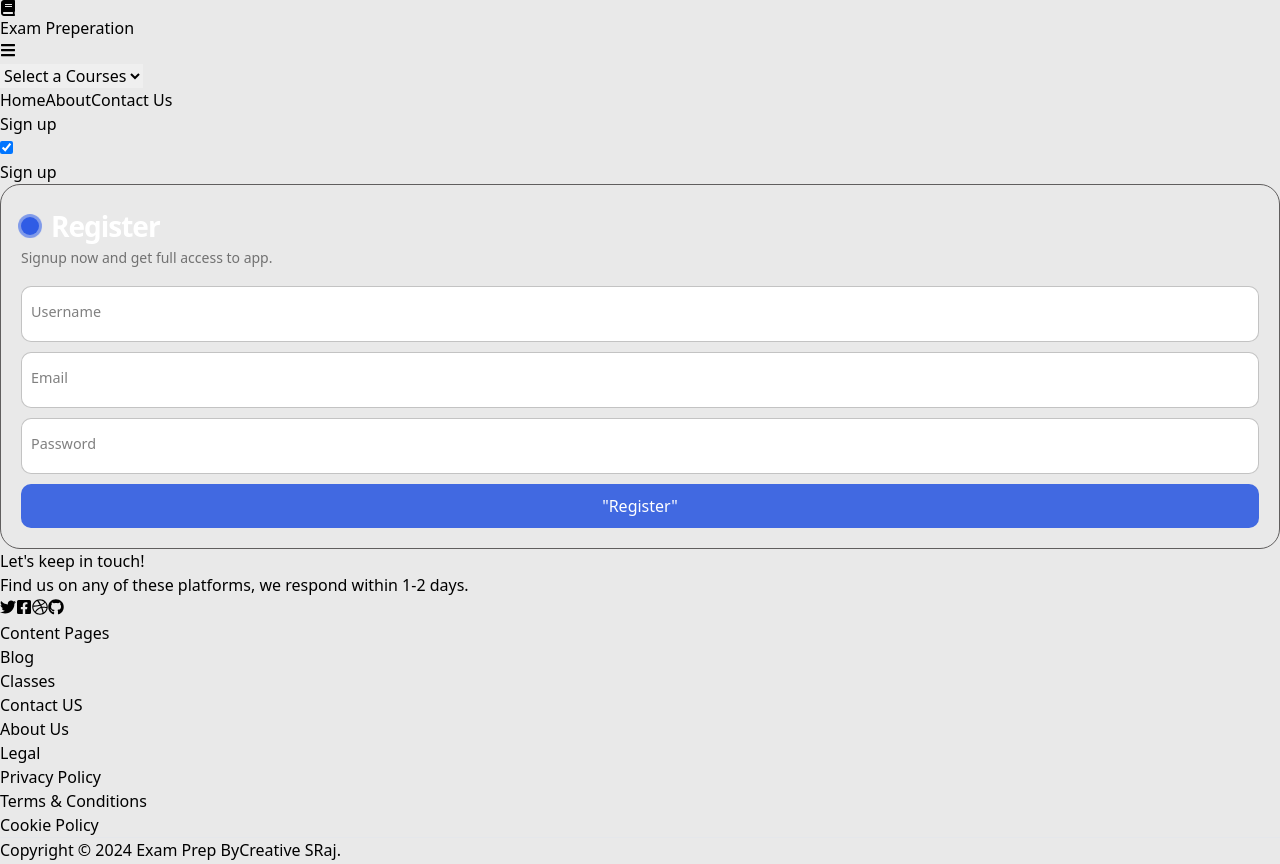
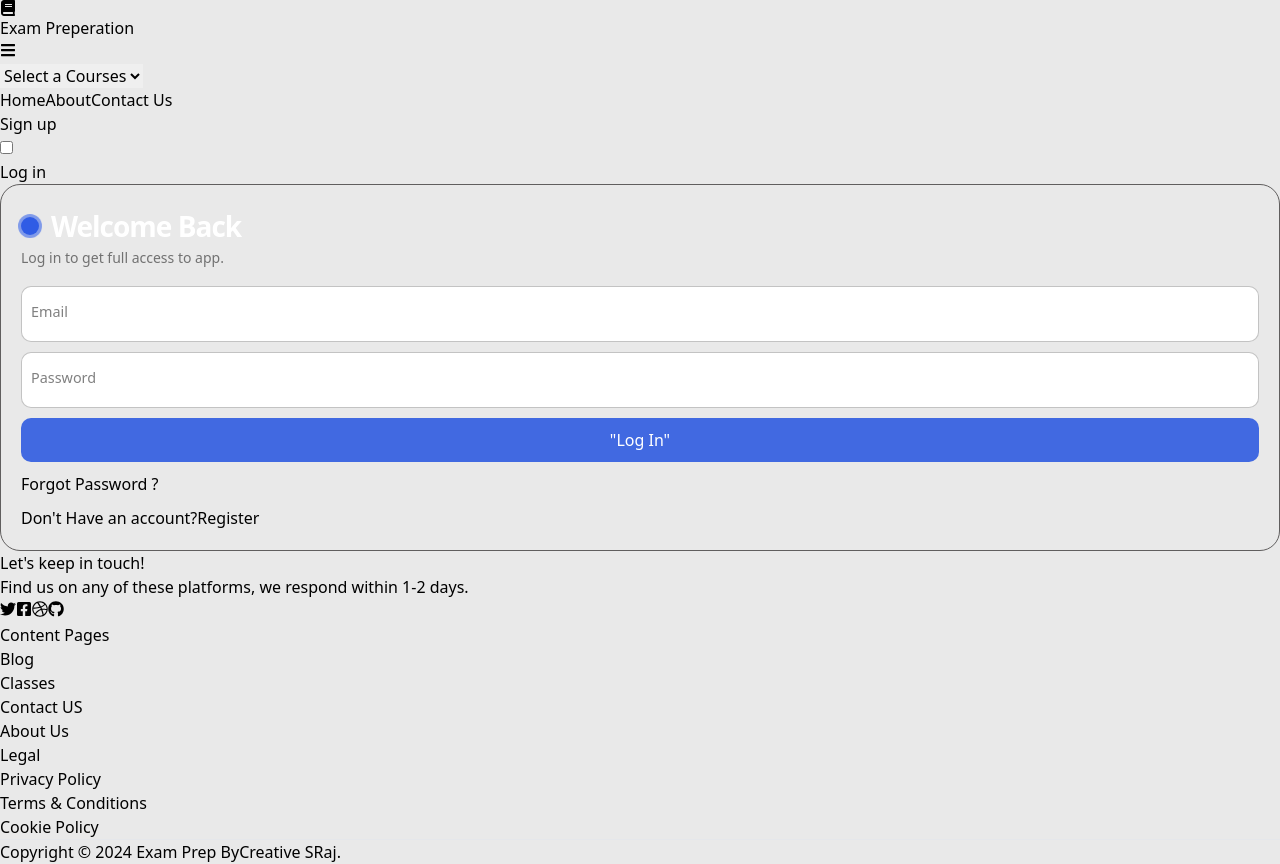
Before and after one commit to Suraj-Xettri/E-Learning-Website, a React (Vite) app in the folder e-learning/: page /Log in a window 1280 px wide. Built offline with nearby package versions, Linux system fonts and the light colour scheme.

Commit message:
make changes on log in and register css

```diff
--- a/e-learning/src/App.jsx
+++ b/e-learning/src/App.jsx
@@ -17,10 +17,8 @@ function App() {
           <Route path="/Log" element={<Log />} />
           <Route path="*" element={<h1> Page Not Found</h1>} />
         </Routes>
+        <Footer />
       </Router>
-
-
-      <Footer />
     </>
   );
 }
--- a/e-learning/src/components/Login/Log.jsx
+++ b/e-learning/src/components/Login/Log.jsx
@@ -3,14 +3,14 @@ import Register from "./Register"
 
 const Log = () => {
 
-  const [isFlipped, setIsFlipped] = useState(true);
+  const [isFlipped, setIsFlipped] = useState(false);
 
   const handleToggle = () => {
     setIsFlipped(!isFlipped);
   };
 
   return (
-    <div className="flex h-screen w-screen flex-col pt-[140px] justify-center items-center  bg-transparent">
+    <div className="flex h-screen w-screen flex-col pt-[120px] justify-center items-center  bg-transparent">
       <div className="relative">
         <label className="flex flex-col items-center">
           <input
@@ -34,7 +34,7 @@ const Log = () => {
 
       {
         isFlipped ? (
-          <Register/>
+          <Register handleToggle = {handleToggle}/>
         ) : (
           <div className="flex-1 flex flex-col gap-5 items-center">
             <div className="flex-1">
@@ -64,6 +64,8 @@ const Log = () => {
                 </button>
 
                 <p className="text-center">Forgot Password ?</p>
+
+                <p className='text-center'>Don't Have an account?<button onClick={handleToggle} className='text-blue-700 font-semibold'>Register</button></p>
               </form>
 
             </div>
--- a/e-learning/src/components/Login/Register.jsx
+++ b/e-learning/src/components/Login/Register.jsx
@@ -1,17 +1,23 @@
 import React from "react";
 import "./login.css";
-const Register = () => {
+const Register = ({handleToggle}) => {
   return (
     <div className="flex-1 flex flex-col gap-5 items-center">
       <div className="flex-1">
         <form className="form">
           <p className="title">Register </p>
           <p className="message">Signup now and get full access to app. </p>
+          <div className="flex gap-3">
+            <label>
+              <input required type="text" className="input" name="username" />
+              <span>First Name</span>
+            </label>
 
             <label>
               <input required type="text" className="input" name="username" />
-            <span>Username</span>
+              <span>Last Name</span>
             </label>
+          </div>
 
           <label>
             <input required type="email" className="input" name="email" />
@@ -19,18 +25,33 @@ const Register = () => {
           </label>
 
           <label>
+            <input required type="number" className="input" name="email" />
+            <span>Contact No</span>
+          </label>
+
+          <div className="flex gap-2">
+            <label>
               <input
                 required
-              placeholder=""
                 type="password"
                 className="input"
                 name="password"
               />
-            <span>Password</span>
+              <span> Password</span>
             </label>
+
+            <label>
+              <input required type="password" className="input" />
+              <span>Conform Password</span>
+            </label>
+          </div>
+
           <button type="submit" className="submit">
-            "Register"
+            Register
           </button>
+          <p className="text-center">
+            Already have an Account? <button className="text-blue-700 cursor-pointer" onClick={handleToggle}>Log In</button>
+          </p>
         </form>
       </div>
     </div>
```
Lines whose indentation alone changed are shown as unchanged.
